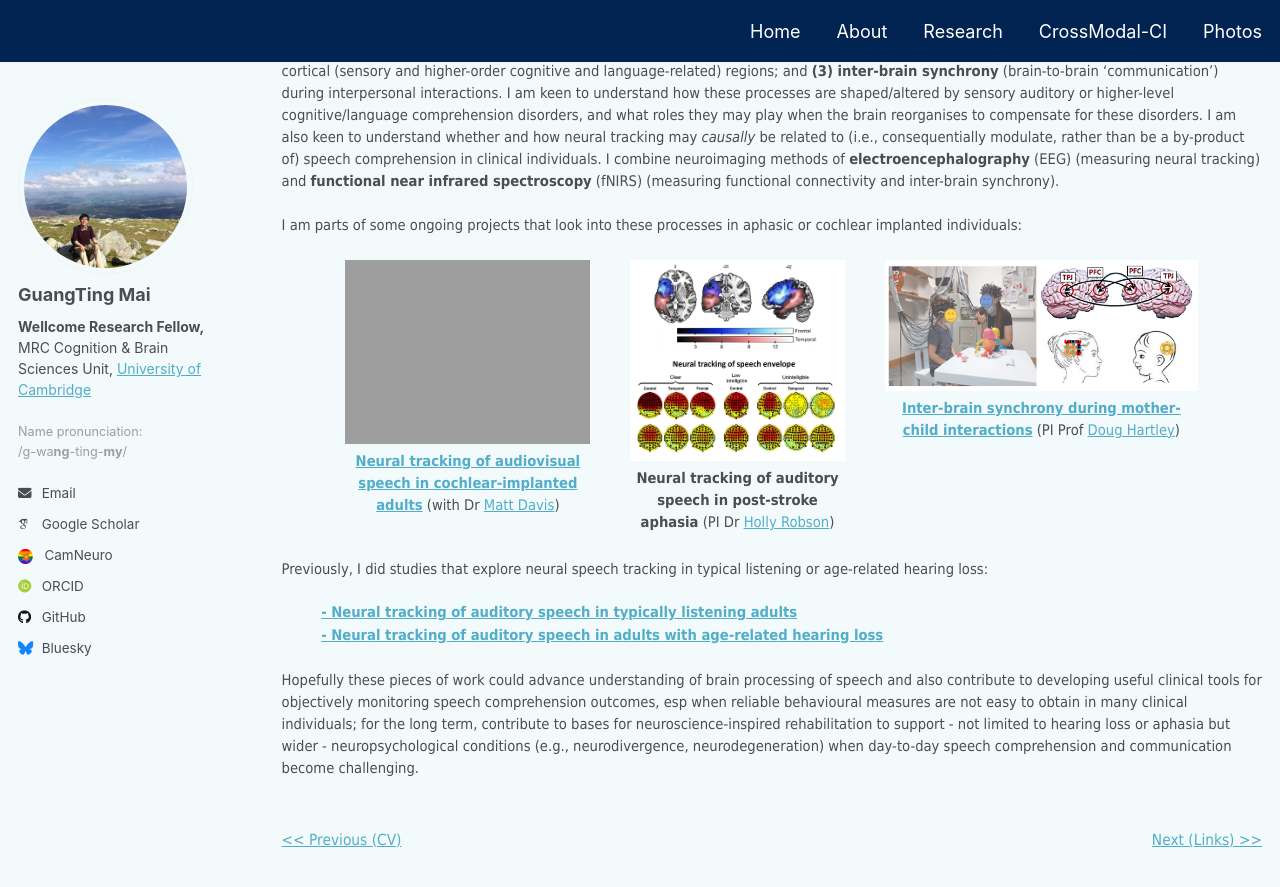
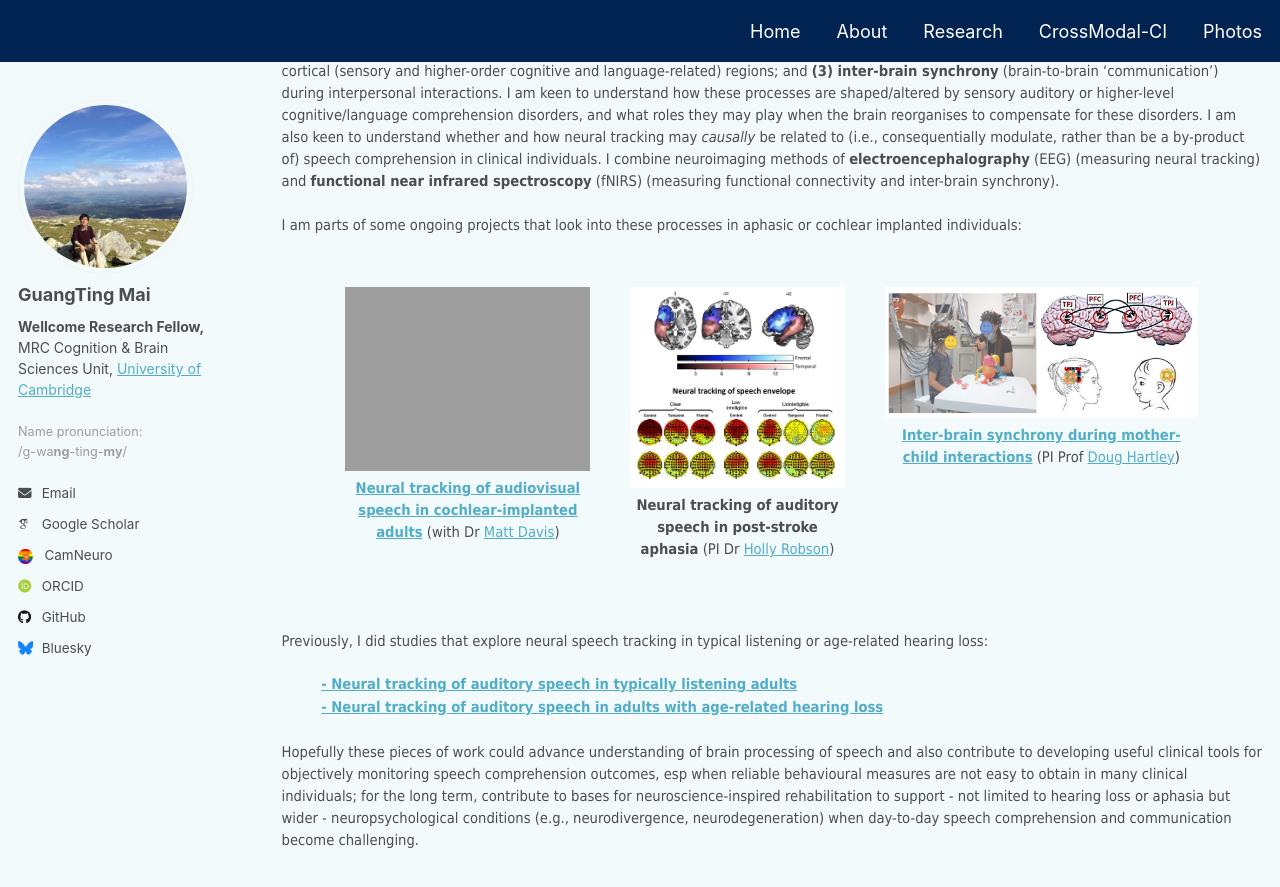
Before and after one commit to guangtingmai/guangtingmai.github.io, a Jekyll site: the page built from _pages/research-content.html, in a window 1280 px wide and 900 px high, scrolled down 344 px. Shown: the top 887 px of the window. Built offline with Jekyll 4.4.1, drawn with Linux system fonts in a browser that asks for light colours; some web fonts are replaced.

Commit message:
Update research-content.html

```diff
--- a/_pages/research-content.html
+++ b/_pages/research-content.html
@@ -18,9 +18,9 @@ author_profile: true
   <strong>electroencephalography</strong> (EEG) (measuring neural tracking) and <strong>functional near infrared spectroscopy</strong> (fNIRS)
   (measuring functional connectivity and inter-brain synchrony).</span></p>
 
-<p><span style="font-size: 11pt;font-family: Tahoma;line-height: 1.2;display: block;margin-bottom: 0.05vh">I am parts of some ongoing projects that look into these processes in aphasic or cochlear implanted individuals:</span></p>
+<p><span style="font-size: 11pt;font-family: Tahoma;line-height: 1.2;display: block">I am parts of some ongoing projects that look into these processes in aphasic or cochlear implanted individuals:</span>
+<br>
 <div style="display: flex;justify-content: center;gap: 4%;margin: 1.5em 0;">
-
   <div style="width: 25%; text-align: center;"><a href="https://guangtingmai.github.io/crossmodal-ci/">
     <img src="https://guangtingmai.github.io/images/cross-modal-ci-icons.png" style="width:100%; display:block;">
     <p style="width:100%; margin:0.4em 0 0; font-size:11pt; font-family:Tahoma;text-align:center;">
@@ -43,7 +43,9 @@ author_profile: true
   </div>
 
 </div>
+</p>
 
+<br>
 <p><span style="font-size: 11pt;font-family: Tahoma;line-height: 1.2;display: block;margin-bottom: 0.05vh">Previously, I did studies that explore neural speech tracking in typical listening or age-related hearing loss:</span></p>
 <p>
   <span style="font-size: 11pt;font-family: Tahoma;line-height: 1.5;display: block;margin-bottom: 0.05vh">&emsp;&emsp;&emsp;<a href="https://guangtingmai.github.io/neuraltrack-typical/"><strong>- Neural tracking of auditory speech in typically listening adults</strong></a></span>
```
